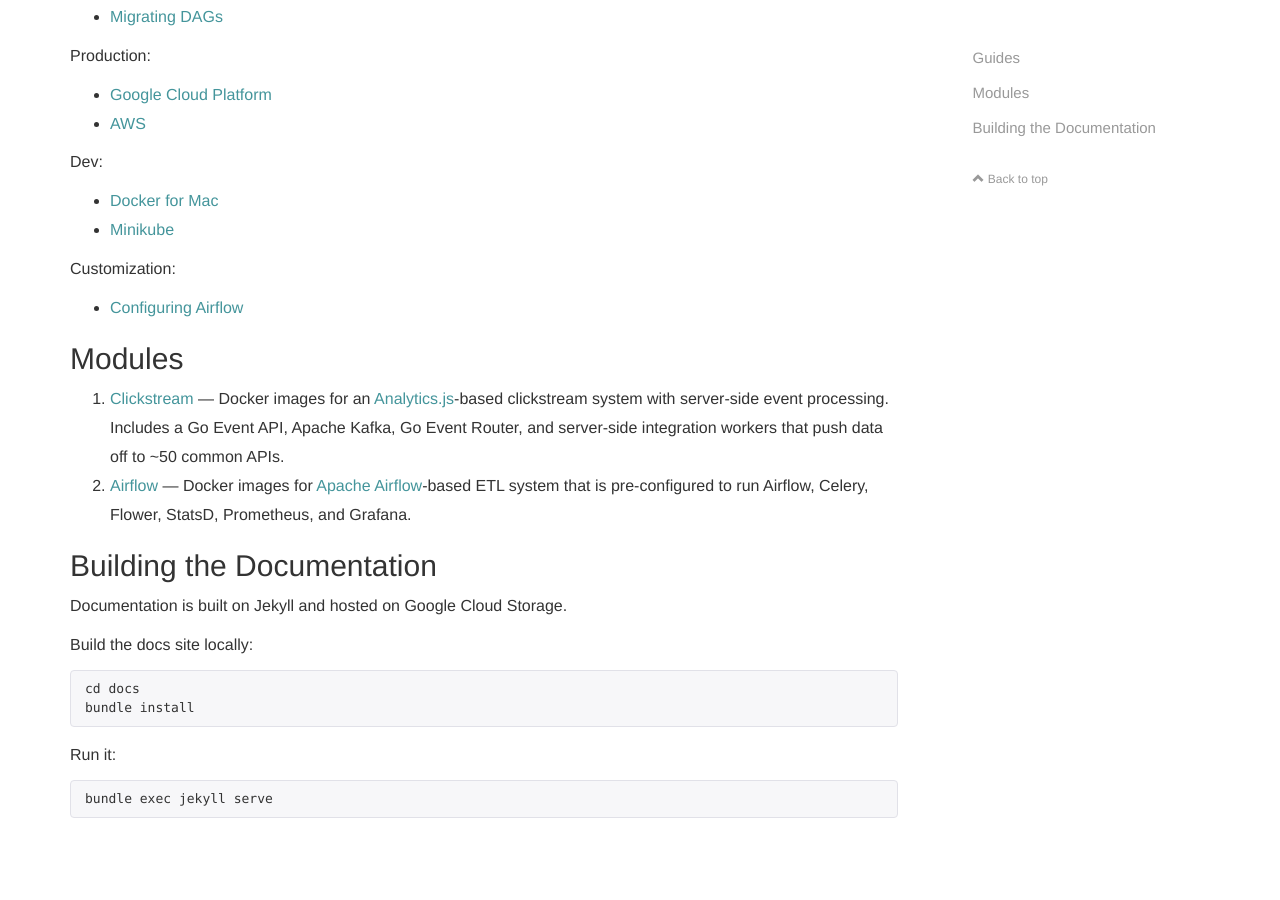
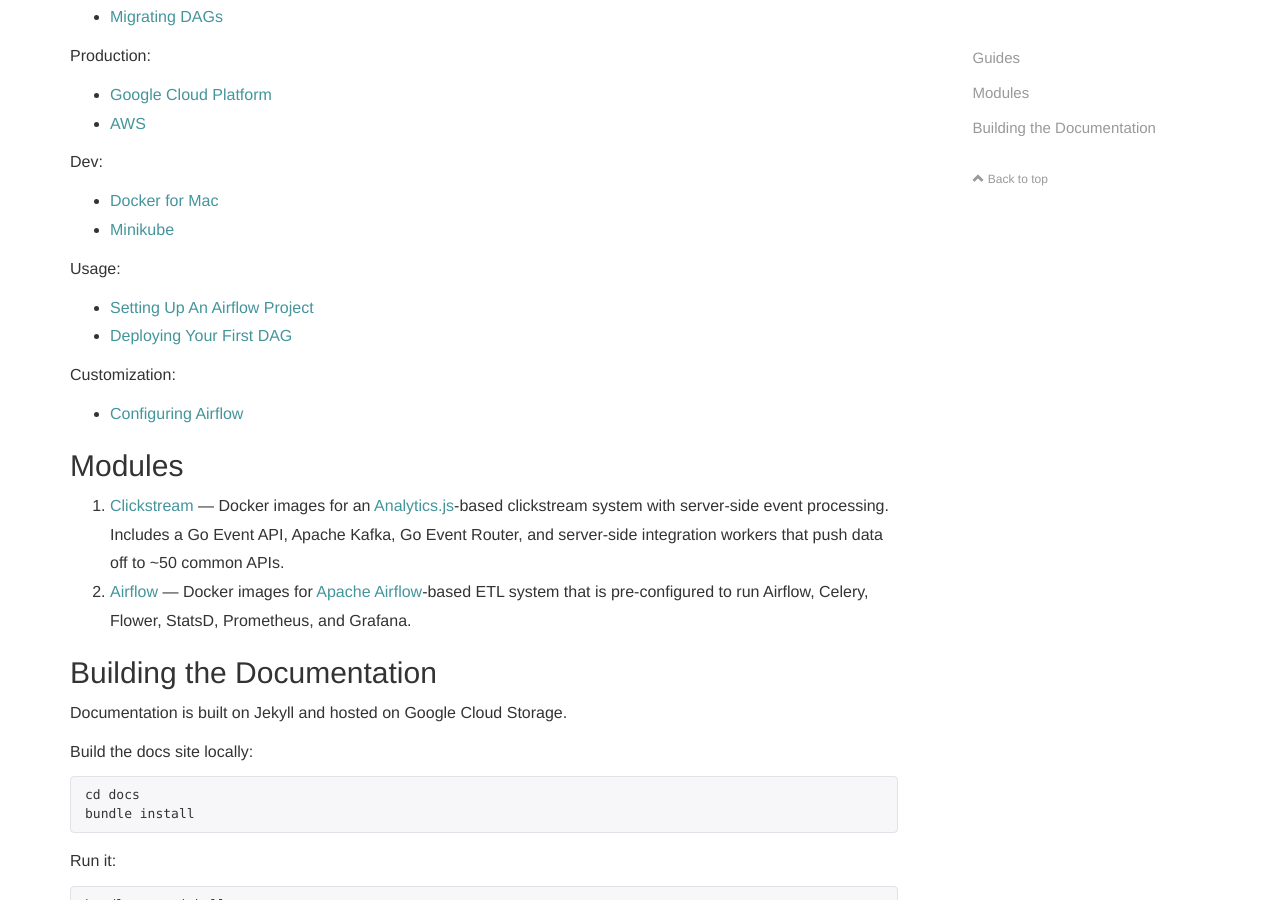
Before and after one commit to skynet/astronomer-ee, a Jekyll site: the page built from docs/index.md, in a window 1280 px wide and 900 px high, scrolled down 1168 px. Built offline with Jekyll 4.4.1, drawn with Linux system fonts in a browser that asks for light colours; nearby versions of some CDN libraries; comment, search, counter and statistics services are not loaded.

Commit message:
Add usage links

```diff
--- a/docs/_includes/guides.md
+++ b/docs/_includes/guides.md
@@ -16,6 +16,11 @@ Dev:
 - [Docker for Mac](/guides/docker-for-mac)
 - [Minikube](/guides/minikube)
 
+Usage:
+
+- [Setting Up An Airflow Project](/guides/creating-an-airflow-project/)
+- [Deploying Your First DAG](/guides/deploying-your-first-dag/)
+
 Customization:
 
 - [Configuring Airflow](/guides/configuring-airflow)
```
